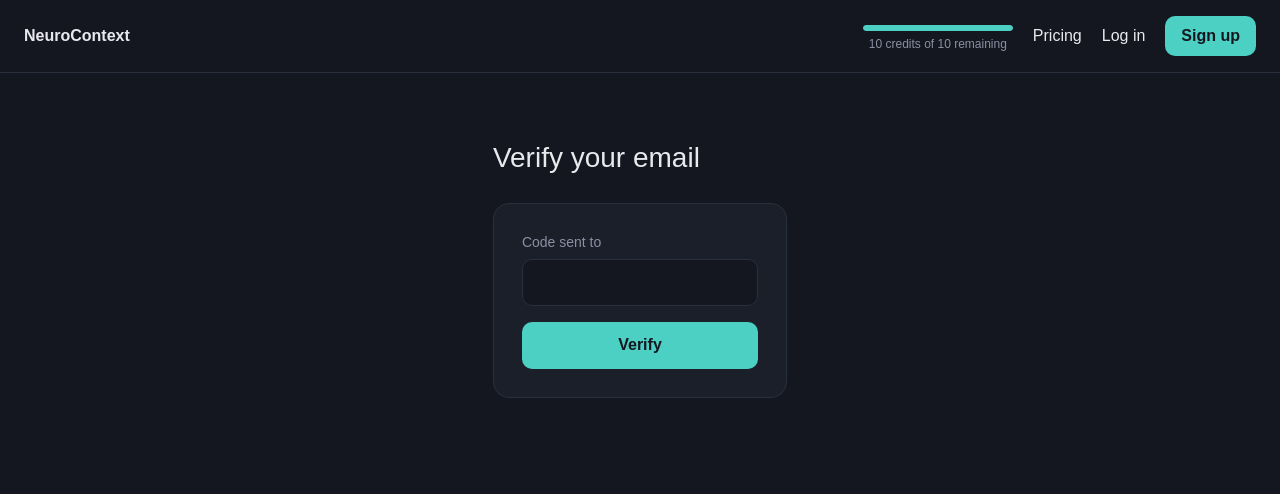
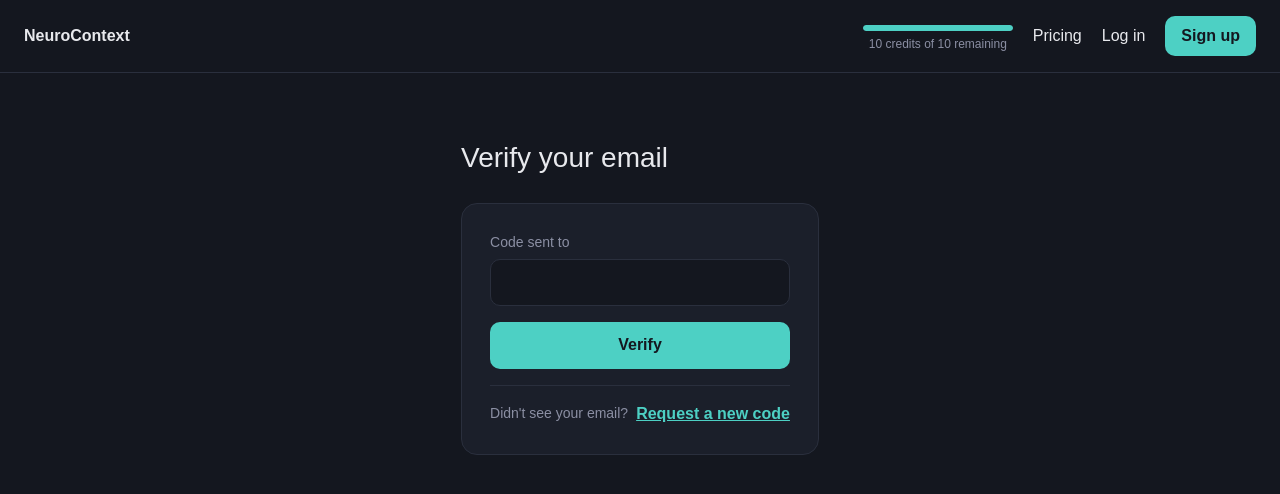
Before and after one commit to harry23yu/neurocontext, a Next.js app: page /verify in a window 1280 px wide. Shown: the top 494 px of the page. Built offline with nearby package versions, Linux system fonts and the light colour scheme; no server answers; the database is empty.

Commit message:
Add resend verification code feature with "Request a new code" link

```diff
--- a/app/lib/actions/auth.ts
+++ b/app/lib/actions/auth.ts
@@ -115,6 +115,11 @@
   error?: string;
 };
 
+export type ResendState = {
+  error?: string;
+  success?: string;
+};
+
 export async function verifyCode(
   _prevState: VerifyState,
   formData: FormData,
@@ -171,6 +176,44 @@
   redirect("/");
 }
 
+export async function resendCode(
+  _prevState: ResendState,
+  formData: FormData,
+): Promise<ResendState> {
+  const email = String(formData.get("email") ?? "")
+    .trim()
+    .toLowerCase();
+
+  if (!email) {
+    return { error: "Email is required." };
+  }
+
+  const user = await db.query.users.findFirst({
+    where: eq(users.email, email),
+  });
+
+  if (!user) {
+    return { error: "No account found with this email." };
+  }
+
+  if (user.emailVerifiedAt) {
+    return { error: "This email is already verified." };
+  }
+
+  const code = randomInt(100000, 1000000).toString();
+  const codeHash = await bcrypt.hash(code, 10);
+
+  await db.insert(verificationCodes).values({
+    userId: user.id,
+    codeHash,
+    expiresAt: new Date(Date.now() + VERIFICATION_CODE_TTL_MS),
+  });
+
+  await sendVerificationCodeEmail(email, code);
+
+  return { success: "Code sent! Check your email." };
+}
+
 export type LoginState = {
   error?: string;
 };
--- a/app/verify/VerifyForm.tsx
+++ b/app/verify/VerifyForm.tsx
@@ -1,16 +1,17 @@
 "use client";
 
 import { useActionState } from "react";
-import { verifyCode, type VerifyState } from "@/app/lib/actions/auth";
+import { verifyCode, resendCode, type VerifyState, type ResendState } from "@/app/lib/actions/auth";
 
-const initialState: VerifyState = {};
+const initialVerifyState: VerifyState = {};
+const initialResendState: ResendState = {};
 
 export default function VerifyForm({ email }: { email: string }) {
-  const [state, formAction, pending] = useActionState(verifyCode, initialState);
+  const [verifyState, verifyAction, verifyPending] = useActionState(verifyCode, initialVerifyState);
+  const [resendState, resendAction, resendPending] = useActionState(resendCode, initialResendState);
 
   return (
-    <form
-      action={formAction}
+    <div
       style={{
         display: "flex",
         flexDirection: "column",
@@ -21,7 +22,15 @@
         padding: "1.75rem",
       }}
     >
-      {state.error && (
+      <form
+        action={verifyAction}
+        style={{
+          display: "flex",
+          flexDirection: "column",
+          gap: "1rem",
+        }}
+      >
+        {verifyState.error && (
           <p
             style={{
               background: "var(--color-error-bg)",
@@ -31,7 +40,7 @@
               margin: 0,
             }}
           >
-          {state.error}
+            {verifyState.error}
           </p>
         )}
 
@@ -59,7 +68,7 @@
 
         <button
           type="submit"
-        disabled={pending}
+          disabled={verifyPending}
           style={{
             background: "var(--color-accent)",
             color: "var(--color-bg)",
@@ -67,12 +76,64 @@
             borderRadius: "var(--radius-sm)",
             padding: "0.7rem 1rem",
             fontWeight: 600,
-          cursor: pending ? "not-allowed" : "pointer",
-          opacity: pending ? 0.7 : 1,
+            cursor: verifyPending ? "not-allowed" : "pointer",
+            opacity: verifyPending ? 0.7 : 1,
           }}
         >
-        {pending ? "Verifying..." : "Verify"}
+          {verifyPending ? "Verifying..." : "Verify"}
         </button>
       </form>
+
+      <div style={{ borderTop: "1px solid var(--color-border)", paddingTop: "1rem" }}>
+        {resendState.error && (
+          <p
+            style={{
+              background: "var(--color-error-bg)",
+              color: "var(--color-error)",
+              borderRadius: "var(--radius-sm)",
+              padding: "0.75rem 1rem",
+              margin: "0 0 1rem 0",
+            }}
+          >
+            {resendState.error}
+          </p>
+        )}
+        {resendState.success && (
+          <p
+            style={{
+              background: "#dcfce7",
+              color: "#166534",
+              borderRadius: "var(--radius-sm)",
+              padding: "0.75rem 1rem",
+              margin: "0 0 1rem 0",
+            }}
+          >
+            {resendState.success}
+          </p>
+        )}
+        <form action={resendAction} style={{ display: "flex", gap: "0.5rem", alignItems: "center" }}>
+          <input type="hidden" name="email" defaultValue={email} />
+          <span style={{ color: "var(--color-muted)", fontSize: 14 }}>
+            Didn't see your email?
+          </span>
+          <button
+            type="submit"
+            disabled={resendPending}
+            style={{
+              background: "transparent",
+              color: "var(--color-accent)",
+              border: "none",
+              padding: 0,
+              fontWeight: 600,
+              cursor: resendPending ? "not-allowed" : "pointer",
+              textDecoration: "underline",
+              opacity: resendPending ? 0.7 : 1,
+            }}
+          >
+            {resendPending ? "Sending..." : "Request a new code"}
+          </button>
+        </form>
+      </div>
+    </div>
   );
 }
```
Lines whose indentation alone changed are shown as unchanged.
